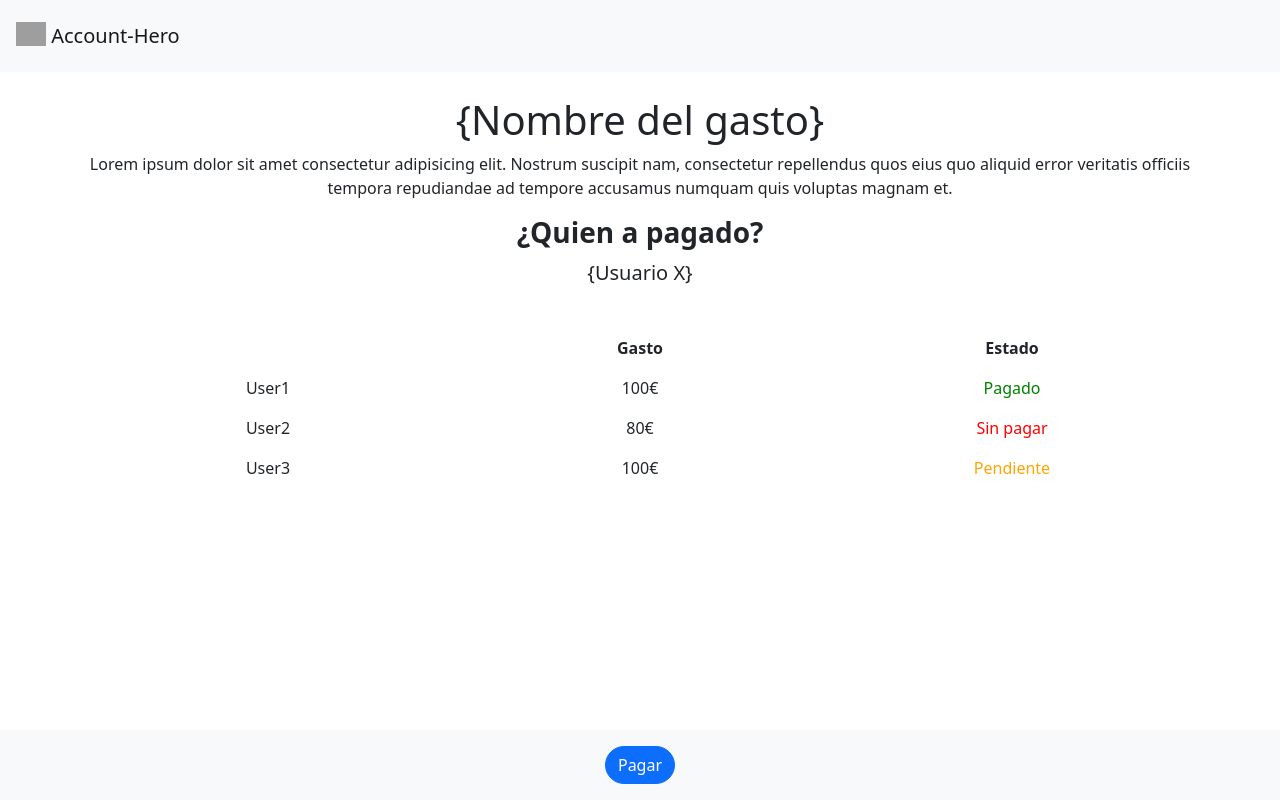
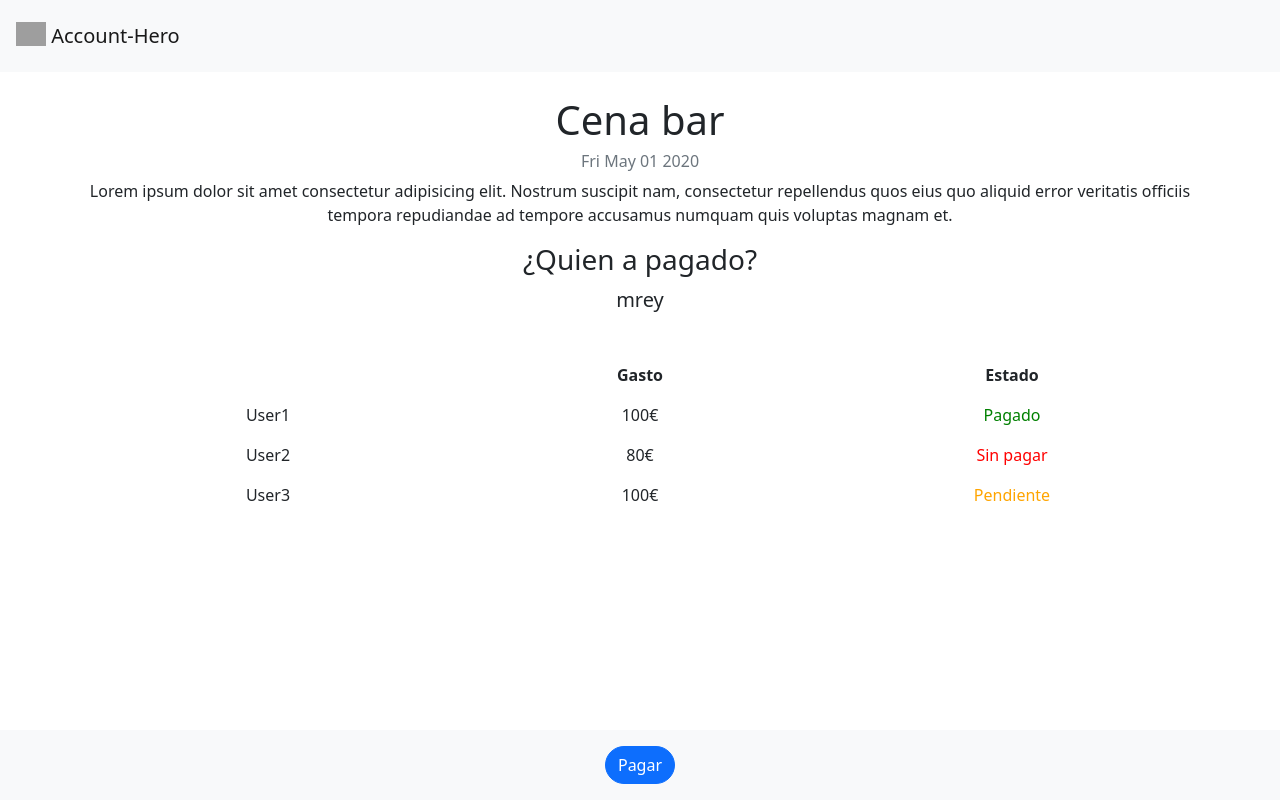
Before and after one commit to Edu-BS/account-hero, a Vue app in the folder frontend/: page /expense/pay in a window 1280 px wide. Built offline with nearby package versions, Linux system fonts and the light colour scheme; sample sign-in values are in the browser's storage; grey boxes are pictures that could not be loaded.

Commit message:
Finish Expense, ExpenseFractions and ExpensePay templates

```diff
--- a/frontend/src/components/ExpenseFractions.vue
+++ b/frontend/src/components/ExpenseFractions.vue
@@ -21,31 +21,41 @@
 
 <script>
 export default {
+  props: {
+    fractions: {
+      type: Array,
+      required: true,
+    },
+    payer: {
+      type: Object,
+      required: true,
+    },
+  },
   data() {
     return {
-      payer: {
-        username: "edbosu",
-      },
-      fractions: [
-        {
-          _id: "5e9f8f8f8f8f8f8f8f8f8f8",
-          username: "User1",
-          amount: "100",
-          status: "Pagado",
-        },
-        {
-          _id: "fds",
-          username: "User2",
-          amount: "80",
-          status: "Sin pagar",
-        },
-        {
-          _id: "5e9f8f8f8f8f8f8f8f8f8",
-          username: "User3",
-          amount: "100",
-          status: "Pendiente",
-        },
-      ],
+      // payer: {
+      //   username: "mrey",
+      // },
+      // fractions: [
+      //   {
+      //     _id: "5e9f8f8f8f8f8f8f8f8f8f8",
+      //     username: "User1",
+      //     amount: "100",
+      //     status: "Pagado",
+      //   },
+      //   {
+      //     _id: "fds",
+      //     username: "User2",
+      //     amount: "80",
+      //     status: "Sin pagar",
+      //   },
+      //   {
+      //     _id: "5e9f8f8f8f8f8f8f8f8f8",
+      //     username: "User3",
+      //     amount: "100",
+      //     status: "Pendiente",
+      //   },
+      // ],
     };
   },
   methods: {
--- a/frontend/src/views/Expense.vue
+++ b/frontend/src/views/Expense.vue
@@ -2,10 +2,11 @@
   <main>
     <NavComponent view="Expense" />
     <div class="container text-center mt-4">
-      <h1>{Nombre del gasto}</h1>
+      <h1>{{expense.title}}</h1>
+      <h6 class="text-muted">{{expense.date}}</h6>
       <p>Lorem ipsum dolor sit amet consectetur adipisicing elit. Nostrum suscipit nam, consectetur repellendus quos eius quo aliquid error veritatis officiis tempora repudiandae ad tempore accusamus numquam quis voluptas magnam et.</p>
-      <h3 class="fw-bold">¿Quien a pagado?</h3>
-      <p class="fs-5">{Usuario X}</p>
+      <h3 class="">¿Quien a pagado?</h3>
+      <p class="fs-5">{{expense.payer.username}}</p>
       <div class="container mt-5">
         <div class="row">
           <div class="col-4">
@@ -17,11 +18,11 @@
             Estado
           </div>
         </div>
-        <ExpenseFractions />
+        <ExpenseFractions :fractions="expense.fractions" :payer="expense.payer" />
       </div>
     </div>
-    <footer class="footer fixed-bottom py-3 bg-light green text-center">
-      <router-link to="/expense/pay" class="btn btn-primary rounded-pill">Pagar</router-link>
+    <footer v-if="this.$auth.userName !== expense.payer.username" class="footer fixed-bottom py-3 bg-light green text-center">
+      <router-link :to="`/expense/${expense.id}/pay`" class="btn btn-primary rounded-pill">Pagar</router-link>
     </footer>
   </main>
 </template>
@@ -31,11 +32,44 @@ import ExpenseFractions from "../components/ExpenseFractions.vue";
 
 export default {
   components: {
-    ExpenseFractions
+    ExpenseFractions,
   },
-}
+  data() {
+    return {
+      expense: {
+        id: "1",
+        title: "Cena bar",
+        description: "Cena en el bar de la esquina",
+        date: new Date("2020-05-01").toDateString(),
+        payer: {
+          name: "Edu",
+          username: "mrey",
+        },
+        fractions: [
+          {
+            _id: "5e9f8f8f8f8f8f8f8f8f8f8",
+            username: "User1",
+            amount: "100",
+            status: "Pagado",
+          },
+          {
+            _id: "fds",
+            username: "User2",
+            amount: "80",
+            status: "Sin pagar",
+          },
+          {
+            _id: "5e9f8f8f8f8f8f8f8f8f8",
+            username: "User3",
+            amount: "100",
+            status: "Pendiente",
+          },
+        ],
+      },
+    };
+  },
+};
 </script>
 
 <style>
-
 </style>
--- a/frontend/src/views/ExpensePay.vue
+++ b/frontend/src/views/ExpensePay.vue
@@ -39,7 +39,7 @@
 export default {
   data() {
     return {
-      expense: {
+      fraction: {
         name: "Cena bar",
         description: "Cena en el bar de la esquina",
         amount: 10,
```
